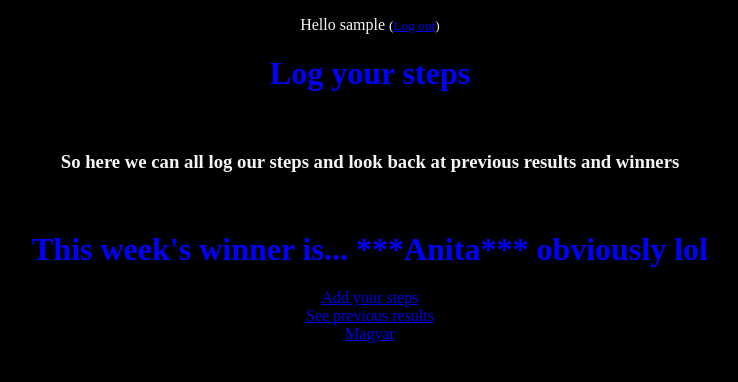
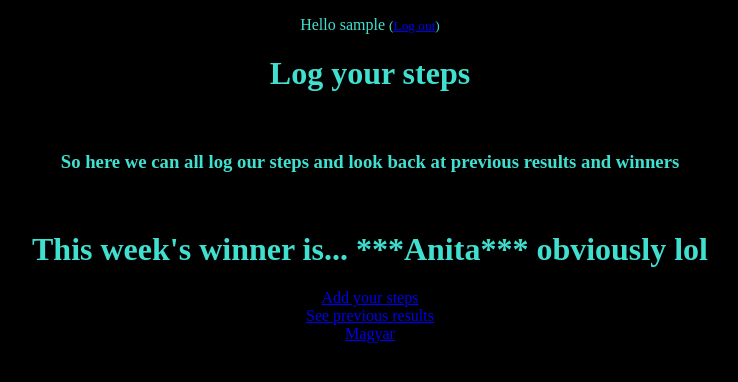
Before and after one commit to anitapite/stepapp, a Django app: page / in a window 1280 px wide. Shown: the top 382 px of the page, without its empty margins (270-1008 px from the left). Run offline with Django 3.2, Linux system fonts and the light colour scheme; the visitor is signed in with stand-in values (Sample User, id 1).

Commit message:
changed font colour to turquoise and background to black and centred

```diff
--- a/steps/static/steps/styles.css
+++ b/steps/static/steps/styles.css
@@ -1,5 +1,5 @@
-h1 {
-    color: blue;
+body {
+    color: turquoise;
     text-align: center;
-
+    background-color: black;
 }
--- a/steps/templates/steps/base.html
+++ b/steps/templates/steps/base.html
@@ -3,7 +3,7 @@
 <!DOCTYPE html>
 <html lang="en">
     <head>
-        <title>Step competition!</title>
+        <title>Step competition:)</title>
         <link href="{% static 'steps/styles.css' %}" rel="stylesheet">
     </head>
     <body>
--- a/steps/templates/steps/index.html
+++ b/steps/templates/steps/index.html
@@ -3,13 +3,6 @@
 
 
 {% block body %}
-    <style>
-        body {
-            background-color: black;
-            color: whitesmoke;
-            text-align: center;
-        }
-    </style>
     <h1>Log your steps</h1>
     <br>
     <h3>So here we can all log our steps and look back at previous results and winners</h3>
```
Also changed, not shown: steps/templates/steps/hunindex.html (+0 -7 lines).
